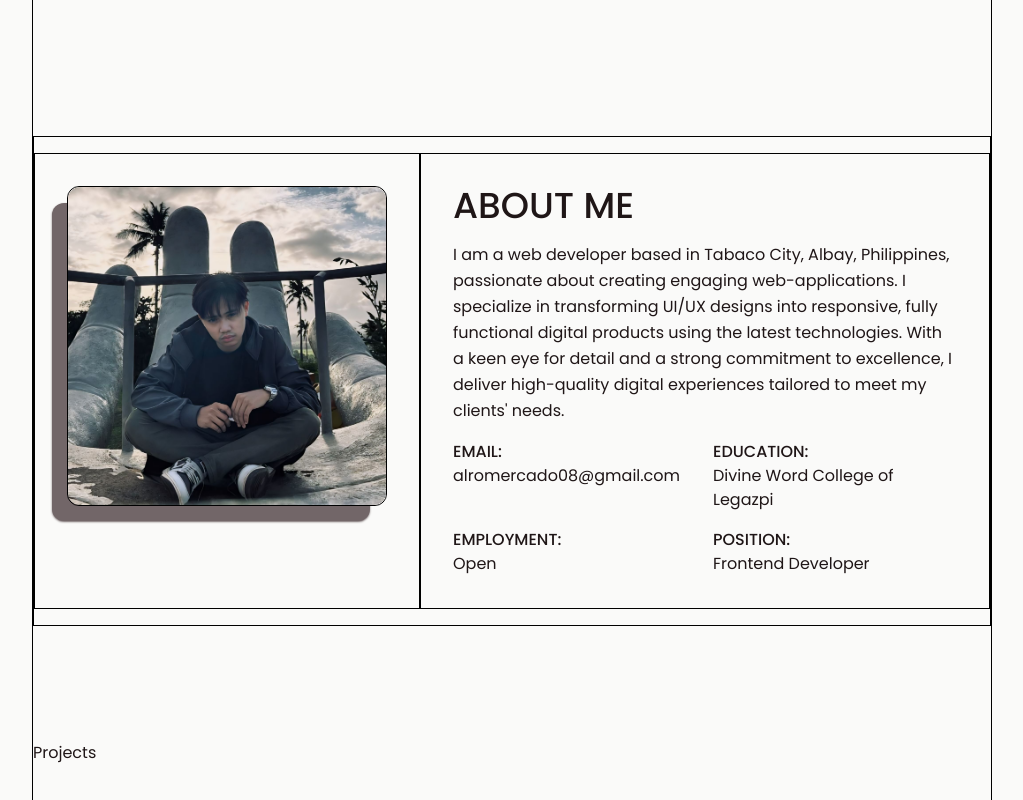
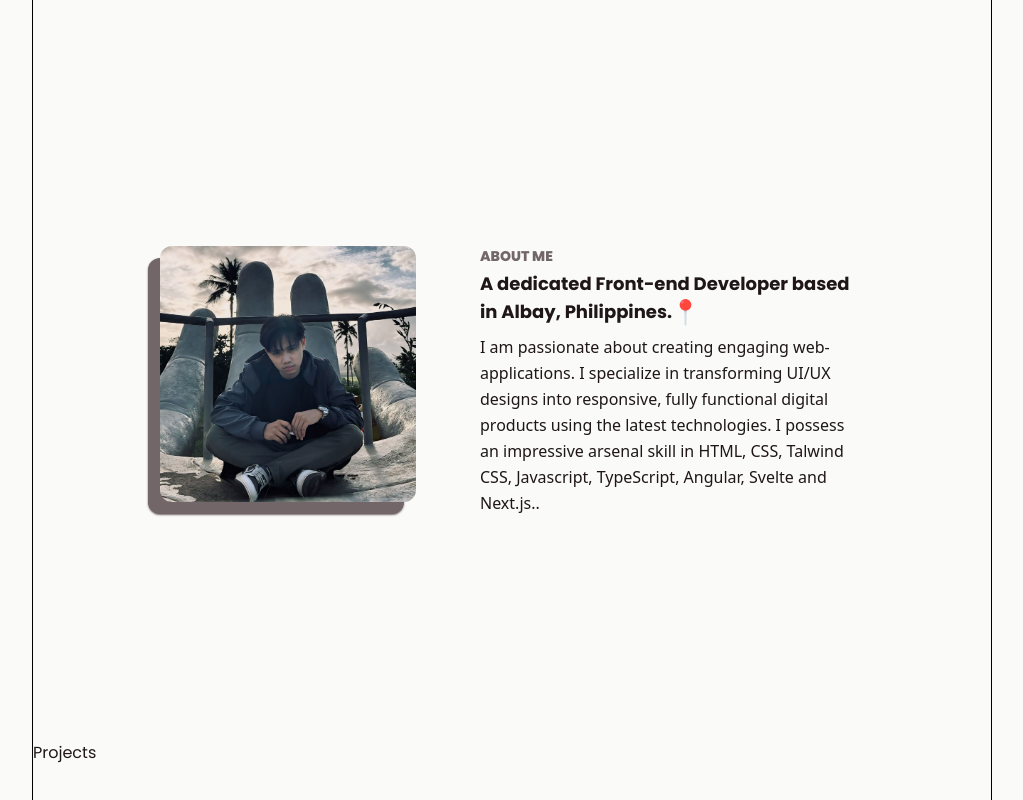
Before and after one commit to AlroJohn/my_portfolio, a Next.js app: page / in a window 1280 px wide. Shown: the part 780-1580 px from the top of the page, without its empty margins (128-1151 px from the left). Built offline with nearby package versions, Linux system fonts and the light colour scheme.

Commit message:
fixing information

```diff
--- a/src/app/components/layout/HeaderNav.tsx
+++ b/src/app/components/layout/HeaderNav.tsx
@@ -2,10 +2,10 @@ export const HeaderNav = () => {
     return(
         <div className="w-full h-[10dvh] sticky top-0 z-50 bg-pri-0">
             <div className="w-full border border-black h-full flex justify-between items-center px-4 mx-auto">
-                <h1 className="font-bold text-xl font-sans">Alro.dev</h1>
+                <h1 className="font-bold text-lg">Alro.dev</h1>
                 <div className="md:flex hidden flex-row gap-8 ">
                     {menu.map((item, index) => (
-                        <div key={index} className="font-medium cursor-pointer">
+                        <div key={index} className="font-semibold cursor-pointer">
                             {item.name}
                         </div>
                     ))}
--- a/src/app/components/user-interface/About.tsx
+++ b/src/app/components/user-interface/About.tsx
@@ -1,13 +1,5 @@
 "use client";
-import { AnimatePresence, motion } from "framer-motion";
-
-const details = [
-  {
-    email: "alromercado08@gmail.com",
-    college: "Divine Word College of Legazpi",
-    jobPosition: "Frontend Developer",
-  },
-];
+import { motion } from "framer-motion";
 
 export const About = () => {
   return (
@@ -21,74 +13,91 @@ export const About = () => {
           once: false, // Repeat animation on scroll
         }}
         transition={{ duration: 1 }}
-        className="w-full max-w-screen-lg h-fit flex lg:flex-row flex-col py-4 border border-black"
+        className="w-full max-w-screen-md h-fit flex lg:flex-row flex-col py-4 group"
       >
         {/* Left side with the image */}
+        <LeftSide />
+        {/* Right side content */}
+        <Rightside />
+      </motion.div>
+    </div>
+  );
+};
 
-        <div className="lg:w-fit w-full flex justify-center lg:items-start items-center border border-black p-8">
+const LeftSide = () => {
+  return (
+    <div className="lg:w-fit w-full flex justify-center lg:items-start items-center p-8">
       <motion.div
         initial={{ opacity: 0, x: -150 }} // Starts hidden and moved left
         whileInView={{ opacity: 1, x: 0 }} // Animate to full opacity and original position
         viewport={{
           amount: 0.5, // Trigger animation when 10% of the element is in view
+          once: true, // Repeat animation on scroll
         }}
         transition={{ duration: 1.2 }} // Smooth transition
-            className="relative w-80 h-80 border border-black rounded-xl"
+        className="relative w-64 h-64 rounded-xl "
       >
         <img
           className="w-full h-full object-cover object-[60%_80%] rounded-xl"
           src="/assets/hand.jpg"
           alt=""
         />
-            <div className="absolute top-4 right-4 w-full h-full rounded-xl -z-10 bg-sec-4 shadow-sm shadow-sec-4"></div>
+        <div className="absolute top-3 right-3 group-hover:bg-pri-4 duration-500 ease-in-out w-full h-full rounded-xl -z-10 bg-sec-4 shadow-sm shadow-sec-4"></div>
       </motion.div>
     </div>
+  );
+};
 
-        {/* Right side content */}
-        <div className="w-full h-full flex justify-center items-center border border-black p-8">
+const Rightside = () => {
+  return (
+    <div className="w-full h-full flex justify-center items-center p-8">
       <motion.div
         initial={{ opacity: 0, x: 150 }} // Starts hidden and moved left
         whileInView={{ opacity: 1, x: 0 }} // Animate to full opacity and original position
         viewport={{
           amount: 0.5, // Trigger animation when 10% of the element is in view
+          once: true, // Repeat animation on scroll
         }}
         transition={{ duration: 1.2 }} // Smooth transition
-            className="w-full h-full flex flex-col gap-4"
+        className="w-full h-full flex flex-col gap-1"
       >
-            <h2 className="text-4xl font-medium">ABOUT ME</h2>
-            <p className="leading-relaxed">
-              I am a web developer based in Tabaco City, Albay, Philippines,
-              passionate about creating engaging web-applications. I specialize
-              in transforming UI/UX designs into responsive, fully functional
-              digital products using the latest technologies. With a keen eye
-              for detail and a strong commitment to excellence, I deliver
-              high-quality digital experiences tailored to meet my clients&apos;
-              needs.
+        <h2 className="text-sm font-extrabold text-sec-4">ABOUT ME</h2>
+        <div className="leading-relaxed flex flex-col gap-2 ">
+          <span className="text-lg font-bold">
+            A dedicated Front-end Developer based in Albay, Philippines.
+            <svg
+              className="inline-block align-middle"
+              xmlns="http://www.w3.org/2000/svg"
+              width="1.5em"
+              height="1.5em"
+              viewBox="0 0 512 512"
+            >
+              <path
+                fill="#d5dee4"
+                d="M256 504.575c-13.382 0-18.231-10.848-18.231-24.23l-6-323.28c0-13.382 10.848-24.23 24.23-24.23s24.23 10.848 24.23 24.23l-6 323.28c.001 13.382-4.847 24.23-18.229 24.23"
+              />
+              <path
+                fill="#bccbd3"
+                d="M256 132.834c-13.382 0-24.23 10.848-24.23 24.23l1.752 94.386C240.745 253.119 248.27 254 256 254s15.255-.881 22.479-2.549l1.752-94.386c-.001-13.382-10.849-24.231-24.231-24.231"
+              />
+              <circle cx="256" cy="112" r="111" fill="#ff473e" />
+              <ellipse
+                cx="194.399"
+                cy="60.749"
+                fill="#fd7085"
+                rx="19.076"
+                ry="32.428"
+                transform="rotate(33.488 194.39 60.752)"
+              />
+            </svg>
+          </span>
+          <p className="font-sans">
+            I am passionate about creating engaging web-applications. I
+            specialize in transforming UI/UX designs into responsive, fully
+            functional digital products using the latest technologies. I possess
+            an impressive arsenal skill in HTML, CSS, Talwind CSS, Javascript,
+            TypeScript, Angular, Svelte and Next.js..
           </p>
-            {details.map((detail, index) => (
-              <div
-                key={index}
-                className="grid md:grid-cols-2 grid-cols-1 gap-x-12 md:gap-4 gap-1 w-full"
-              >
-                <h1 className="flex flex-row lg:flex-col lg:gap-0 gap-2">
-                  <span className="font-medium">EMAIL:</span>
-                  {detail.email}
-                </h1>
-                <h1 className="flex flex-row lg:flex-col lg:gap-0 gap-2">
-                  <span className="font-medium">EDUCATION:</span>
-                  {detail.college}
-                </h1>
-                <h1 className="flex flex-row lg:flex-col lg:gap-0 gap-2">
-                  <span className="font-medium">EMPLOYMENT:</span>
-                  Open
-                </h1>
-                <h1 className="flex flex-row lg:flex-col lg:gap-0 gap-2">
-                  <span className="font-medium">POSITION:</span>
-                  {detail.jobPosition}
-                </h1>
-              </div>
-            ))}
-          </motion.div>
         </div>
       </motion.div>
     </div>
--- a/src/app/components/user-interface/HeroPage.tsx
+++ b/src/app/components/user-interface/HeroPage.tsx
@@ -52,7 +52,7 @@ export const HeroPage = () => {
               initial={{ opacity: 0, x: -150 }}
               animate={{ opacity: 1, x: 0 }}
               transition={{ duration: 1.5 }}
-              className="w-full h-fit flex md:justify-end justify-center"
+              className="w-fit h-fit flex md:justify-end justify-center"
             >
               <LeftSide />
             </motion.div>
@@ -61,7 +61,7 @@ export const HeroPage = () => {
               initial={{ opacity: 0, x: 150 }}
               animate={{ opacity: 1, x: 0 }}
               transition={{ duration: 1.5 }}
-              className="h-fit w-full flex justify-start"
+              className="h-fit w-fit flex justify-start"
             >
               <Rightside />
             </motion.div>
@@ -77,7 +77,7 @@ export const HeroPage = () => {
 const LeftSide = () => {
   return (
     <div className="h-full flex flex-col justify-center items-start gap-4 px-4">
-      <h1 className="lg:text-5xl md:text-4xl text-3xl md:text-left font-extrabold max-w-96">
+      <h1 className="lg:text-5xl md:text-4xl text-3xl md:text-left font-extrabold max-w-96 w-full">
         Front End Web Developer
       </h1>
       <div className=" text-lg font-medium text-left max-w-96 w-full">
@@ -129,8 +129,8 @@ const LeftSide = () => {
         />
       </div>
       <div className="block md:hidden pt-4">
-          <button className="max-w-32 w-full py-2 px-4 rounded-md bg-pri-4 text-pri-3 hover:bg-sec-4 hover:text-pri-4 duration-300" type="button">
-            Tech Stack
+          <button className="max-w-44 w-full py-2 px-4 rounded-md bg-pri-4 text-pri-3 hover:bg-sec-4 hover:text-pri-4 duration-300" type="button">
+            My Tech Stack
           </button>
       </div>
     </div>
@@ -142,18 +142,18 @@ const Rightside = () => {
     <div className="md:w-80 w-full h-80 flex justify-center items-center relative">
       {/* Rotating blue circle with animated border radius */}
       <motion.div
-        className="absolute md:w-72 md:h-72 w-64 h-64 rounded-full shadow-profile shadow-sec-4  overflow-hidden"
+        className="absolute w-64 h-64 rounded-full  shadow-sec-4 border-2 border-sec-4   overflow-hidden"
         animate={{
           borderRadius: [
             "50% 70% 30% 70% / 50% 30% 70% 30%",
             "30% 50% 70% 30% / 50% 50% 30% 50%",
             "50% 30% 30% 70% / 50% 30% 70% 30%",
             "70% 40% 50% 30% / 60% 70% 40% 40%",
-            "50% 40% 50% 70% / 30% 40% 40% 60%",
+            "50% 40% 50% 70% / 40% 40% 40% 60%",
           ],
         }}
         transition={{
-          duration: 5,
+          duration: 10,
           repeat: Infinity,
           ease: "easeInOut",
           repeatType: "mirror", // ensures smooth back-and-forth motion
```
Lines whose indentation alone changed are shown as unchanged.
